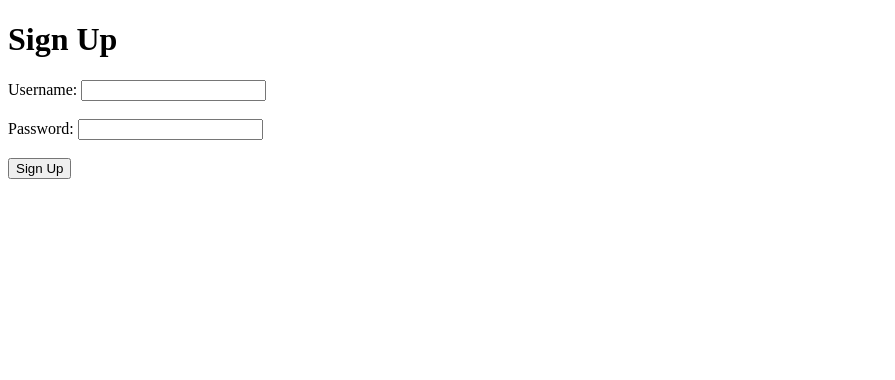
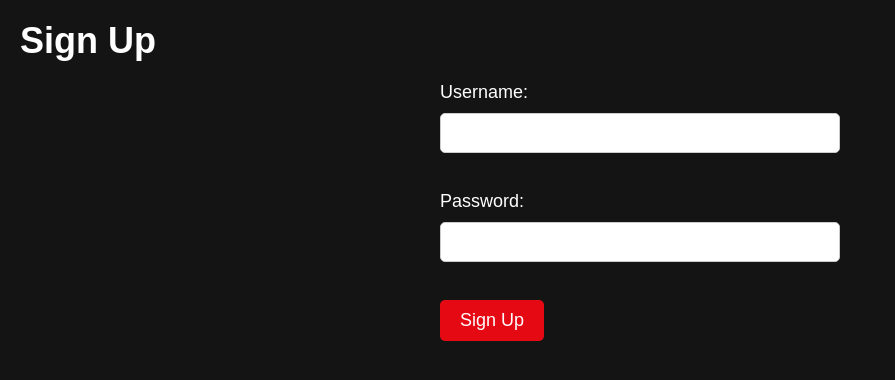
Before and after one commit to data-IA-2023/Webfloox_Groupe3, a Flask app: page /signup in a window 1280 px wide. Shown: the top 380 px of the page, without its empty margins (0-895 px from the left). Run offline with Flask 3, Linux system fonts and the light colour scheme.

Commit message:
with style

```diff
--- a/templates/signup.html
+++ b/templates/signup.html
@@ -4,6 +4,63 @@
     <meta charset="UTF-8">
     <meta name="viewport" content="width=device-width, initial-scale=1.0">
     <title>Sign Up</title>
+
+    <style>
+        /* Resetting default margin and padding */
+        body, h1, form, label, input, button {
+            margin: 0;
+            padding: 0;
+            box-sizing: border-box;
+        }
+
+        body {
+            font-family: Arial, sans-serif;
+            background-color: #141414;
+            color: #fff;
+            padding: 20px;
+        }
+
+        h1 {
+            font-size: 36px;
+            margin-bottom: 20px;
+        }
+
+        form {
+            max-width: 400px;
+            margin: 0 auto;
+        }
+
+        label {
+            font-size: 18px;
+            margin-bottom: 10px;
+            display: block;
+        }
+
+        input[type="text"],
+        input[type="password"] {
+            width: 100%;
+            padding: 10px;
+            font-size: 16px;
+            margin-bottom: 20px;
+            border: 1px solid #ccc;
+            border-radius: 5px;
+        }
+
+        button {
+            padding: 10px 20px;
+            background-color: #e50914;
+            color: #fff;
+            border: none;
+            border-radius: 5px;
+            font-size: 18px;
+            cursor: pointer;
+        }
+
+        button:hover {
+            background-color: #ff0a16;
+        }
+    </style>
+
 </head>
 <body>
     <h1>Sign Up</h1>
--- a/views2.py
+++ b/views2.py
@@ -48,7 +48,7 @@ def login():
         # Retrieve user data from database (replace with your database logic)
         # ...
 
-        if user and bcrypt.checkpw(password.encode('utf-8'), user['password']):
+        if username in users and bcrypt.checkpw(password.encode('utf-8'), users[username]['password']):
             session['username'] = username
             return redirect('/profile')
         else:
```
Also changed, not shown: style/styles.css (added, +67 -0 lines), templates/index.html (+52 -1 lines), templates/login.html (+55 -0 lines), templates/profile.html (+34 -0 lines), logo.png (added).
